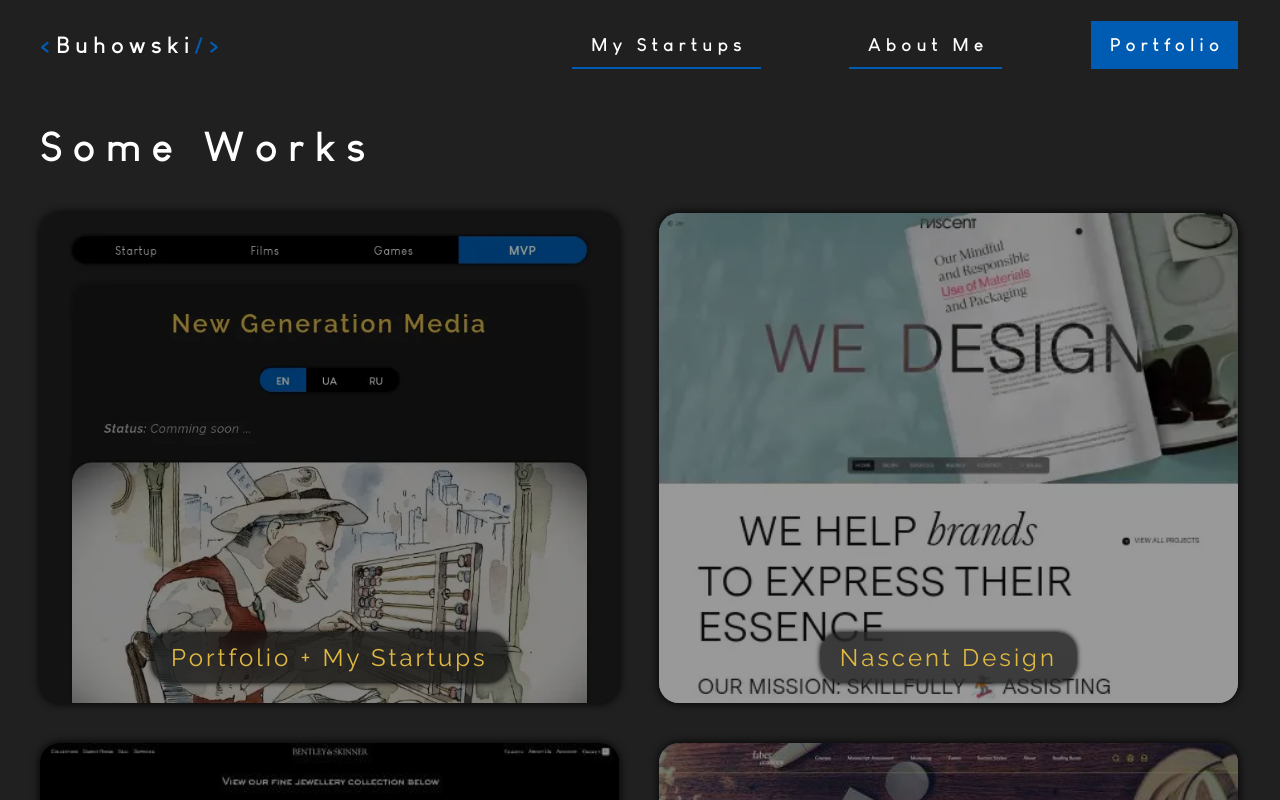
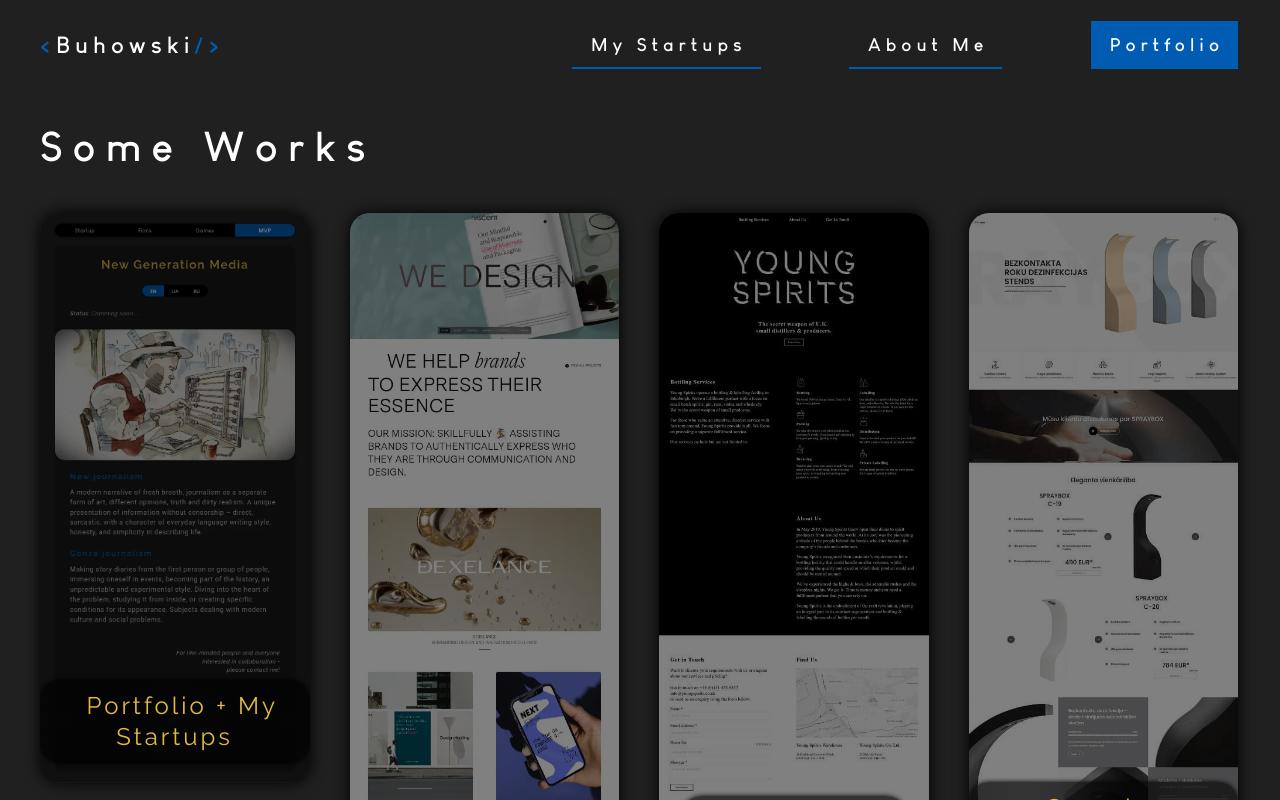
Before and after one commit to buhowski/react-typescript, a React (Create React App) app: page /projects in a window 1280 px wide. Built offline with nearby package versions, Linux system fonts and the light colour scheme.

Commit message:
redesign portfolio page

```diff
--- a/src/pages/projects/Projects.scss
+++ b/src/pages/projects/Projects.scss
@@ -1,9 +1,9 @@
 @import '../../styles/variables.scss';
 
 .projects-container {
-	display: flex;
-	flex-wrap: wrap;
 	margin-top: 40px;
+	columns: 4;
+	column-gap: 40px;
 
 	@include tablet {
 		margin-top: 25px;
@@ -13,40 +13,12 @@
 .project {
 	position: relative;
 	z-index: 0;
-	width: calc(100% / 3 - 80px / 3);
-	height: 490px;
-	flex-shrink: 0;
-	margin-right: 40px;
 	margin-bottom: 40px;
-
-	@include tabletBig {
-		width: calc(100% / 2 - 20px);
-	}
-
-	@include tabletSmall {
-		width: 100%;
-		margin-right: 0;
-	}
-
-	&:nth-child(3n) {
-		margin-right: 0;
-
-		@include tabletBig {
-			margin-right: 40px;
-		}
-
-		@include tabletSmall {
-			margin-right: 0;
-		}
-	}
-
-	&:nth-child(2n) {
-		@include tabletBig {
-			margin-right: 0;
-		}
-	}
+	// height: 500px;
+	transition: 0.3s;
 
 	&:hover {
+		// height: 100%;
 		> .project__before {
 			transform: translate(20px, 10px);
 			height: 100%;
@@ -57,14 +29,12 @@
 			}
 		}
 
+		.project__img {
+			filter: brightness(0.8);
+		}
 		> .project__bg {
 			box-shadow: 10px 10px 10px rgba($color: $black, $alpha: 0.8);
-			animation-play-state: running;
 			transform: translateY(-10px);
-
-			&::before {
-				backdrop-filter: brightness(0.8);
-			}
 
 			@include mobile {
 				box-shadow: 0 10px 10px rgba($color: $black, $alpha: 0.8);
@@ -105,29 +75,16 @@
 		z-index: 1;
 		height: 100%;
 		background-color: $darken;
-		background-repeat: no-repeat;
-		background-size: cover;
-		background-position: 50% 0;
-		box-shadow: 0 0 10px rgba($color: $black, $alpha: 1);
-		animation: bgPosition 5s ease-in-out alternate infinite;
-		animation-play-state: paused;
+		box-shadow: 0 0 15px rgba($color: $black, $alpha: 1);
 		transform: translateY(0);
 		border-radius: 20px;
 		overflow: hidden;
 		transition: 0.3s ease;
+	}
 
-		&::before {
-			content: '';
-			display: block;
-			width: 100%;
-			height: 100%;
-			position: absolute;
-			top: 0;
-			left: 0;
-			backdrop-filter: brightness(0.6);
-			z-index: -1;
-			transition: 0.3s;
-		}
+	&__img {
+		filter: brightness(0.5);
+		transition: 0.3s;
 	}
 }
 
@@ -140,6 +97,7 @@
 }
 
 .project-name {
+	position: absolute;
 	color: $starYellow;
 	font-family: $Raleway;
 	background-color: rgba($color: $black, $alpha: 0.6);
--- a/src/pages/projects/Projects.tsx
+++ b/src/pages/projects/Projects.tsx
@@ -11,13 +11,15 @@ const Projects = () => {
 						<div className='project' key={i}>
 							<div className='project__before'></div>
 
-							<div className='project__bg' style={{ backgroundImage: img }}>
+							<div className='project__bg'>
 								<a
 									className='project-link'
 									href={url}
 									target='_blank'
 									rel='noopener noreferrer'
 								>
+									<img className='project__img' src={img} alt={desk} />
+
 									<p className='project-name'>
 										{name}
 										<span>_</span>
--- a/src/pages/projects/projectsData.tsx
+++ b/src/pages/projects/projectsData.tsx
@@ -20,7 +20,7 @@ import { pathToStartup } from '../../components/urlsData';
 
 const projectsData = [
 	{
-		img: `url(${bgStartup})`,
+		img: bgStartup,
 		url: `${pathToStartup}`,
 		urlCode: 'https://github.com/buhowski/react-typescript',
 		name: 'Portfolio + My Startups',
@@ -29,31 +29,7 @@ const projectsData = [
 	},
 
 	{
-		img: `url(${nascentdesign})`,
-		url: `https://nascentdesign.com/`,
-		name: 'Nascent Design',
-		desk: `Pixel Perfect, Cross-browser, Responsive Web Design + Animations`,
-		skills: ['SCSS', 'JavaScript', 'GSAP', 'Pixel Perfect'],
-	},
-
-	{
-		img: `url(${bgBentley})`,
-		url: 'https://www.bentley-skinner.co.uk/',
-		name: 'Bentley & Skinner',
-		desk: 'Website Markup from Scratch. Cross-browser Responsive Web Design + Animations + Frontend for WordPress.',
-		skills: [
-			'Twig',
-			'SCSS',
-			'JavaScript',
-			'GSAP',
-			'Pixel Perfect',
-			'Admin Panel',
-			'WordPress',
-		],
-	},
-
-	{
-		img: `url(${bgFaber})`,
+		img: bgFaber,
 		url: 'https://faberacademy.com/',
 		name: 'Faber Academy',
 		desk: `Website Markup from Scratch. Cross-browser Responsive Web Design + Animations + Frontend for WordPress.`,
@@ -70,7 +46,31 @@ const projectsData = [
 	},
 
 	{
-		img: `url(${bgFaberBooks})`,
+		img: bgBentley,
+		url: 'https://www.bentley-skinner.co.uk/',
+		name: 'Bentley & Skinner',
+		desk: 'Website Markup from Scratch. Cross-browser Responsive Web Design + Animations + Frontend for WordPress.',
+		skills: [
+			'Twig',
+			'SCSS',
+			'JavaScript',
+			'GSAP',
+			'Pixel Perfect',
+			'Admin Panel',
+			'WordPress',
+		],
+	},
+
+	{
+		img: nascentdesign,
+		url: `https://nascentdesign.com/`,
+		name: 'Nascent Design',
+		desk: `Pixel Perfect, Cross-browser, Responsive Web Design + Animations`,
+		skills: ['SCSS', 'JavaScript', 'GSAP', 'Pixel Perfect'],
+	},
+
+	{
+		img: bgFaberBooks,
 		url: 'https://www.faber.co.uk/',
 		name: 'Faber',
 		desk: 'Website Markup from Scratch. Cross-browser Responsive Web Design + Animations + Frontend for WordPress.',
@@ -86,7 +86,7 @@ const projectsData = [
 	},
 
 	{
-		img: `url(${BgArchitect})`,
+		img: BgArchitect,
 		url: 'https://www-williamslester-com.vercel.app',
 		name: 'Architects',
 		desk: 'Williams Lester is an RIBA Chartered Architects Practice based in Ringwood, Hampshire and has grown over the last 30 years to become one of the most respected and successful architectural practices in the region. We provide a high quality professional service and have developed specialist expertise in residential development, conservation, retirement living and master-planning.	Handling all Front-End tasks',
@@ -94,7 +94,7 @@ const projectsData = [
 	},
 
 	{
-		img: `url(${BgBottleService})`,
+		img: BgBottleService,
 		url: 'https://www-youngspirits-co-uk.vercel.app',
 		name: 'Young Spirits',
 		desk: 'The secret weapon of U.K. Small distillers & producers',
@@ -102,7 +102,7 @@ const projectsData = [
 	},
 
 	{
-		img: `url(${BgNakashima})`,
+		img: BgNakashima,
 		url: 'https://nakashimawoodworkers.com/',
 		name: 'Nakashima Woodworkers',
 		desk: 'The Furniture Studio. Handling all Front-End tasks',
@@ -110,7 +110,7 @@ const projectsData = [
 	},
 
 	{
-		img: `url(${bgGalleryImg})`,
+		img: bgGalleryImg,
 		url: 'https://gentle-longma-c7daf2.netlify.app/',
 		urlCode: 'https://github.com/buhowski/infinite-image-gallery',
 		name: 'Image Gallery',
@@ -119,7 +119,7 @@ const projectsData = [
 	},
 
 	{
-		img: `url(${BgFoundation})`,
+		img: BgFoundation,
 		url: 'https://tse-foundation-org.vercel.app',
 		name: 'TSE Foundation',
 		desk: 'We help people to understand their unique place in the broader human narrative. Handling all Front-End tasks',
@@ -127,7 +127,7 @@ const projectsData = [
 	},
 
 	{
-		img: `url(${bgPalms})`,
+		img: bgPalms,
 		url: 'https://twobunchpalms-com.vercel.app',
 		name: 'Two Bunch Palms',
 		desk: 'Hot springs – sustainable hotel – desert hideaway. Handling all Front-End tasks',
@@ -135,7 +135,7 @@ const projectsData = [
 	},
 
 	{
-		img: `url(${bgMensch})`,
+		img: bgMensch,
 		url: 'https://mensch.vercel.app',
 		name: 'Mensch',
 		desk: 'We are an agency, specialized in innovation, team performance, and venture acceleration. Handling all Front-End tasks',
@@ -143,7 +143,7 @@ const projectsData = [
 	},
 
 	{
-		img: `url(${BgSprey})`,
+		img: BgSprey,
 		url: 'https://spraybox.vercel.app',
 		name: 'Spraybox Magazine',
 		desk: 'ARTWORKS, CONCEPTS, INTERIORS & BRAND DESIGN. Handling all Front-End tasks',
@@ -151,7 +151,7 @@ const projectsData = [
 	},
 
 	{
-		img: `url(${bgMeNotebooks})`,
+		img: bgMeNotebooks,
 		url: 'https://modnotebooks-com.vercel.app',
 		name: 'Mode Notebooks',
 		desk: 'A paper notebook that syncs to the cloud. Handling all Front-End tasks',
@@ -159,7 +159,7 @@ const projectsData = [
 	},
 
 	{
-		img: `url(${bgEnde})`,
+		img: bgEnde,
 		url: 'https://www-somosende-com.vercel.app',
 		name: 'Somos ENDE',
 		desk: 'We are an audiovisual content studio.  We make animations, videos and digital media consulting. Handling all Front-End tasks',
@@ -167,7 +167,7 @@ const projectsData = [
 	},
 
 	{
-		img: `url(${bgInfiniteFood})`,
+		img: bgInfiniteFood,
 		url: 'https://infinityfoodsretail-coop.vercel.app',
 		name: 'Infinite Food',
 		desk: 'SHOP. Infinite Food. Handling all Front-End tasks',
@@ -175,7 +175,7 @@ const projectsData = [
 	},
 
 	{
-		img: `url(${BgDrinkHaus})`,
+		img: BgDrinkHaus,
 		url: 'https://drink.haus/',
 		name: 'Drink Haus',
 		desk: 'Haus is a beverage brand creating better products for the modern drinker, originally founded by Helena Price Hambrecht and Woody Hambrecht in 2019. The alcohol industry hasn’t changed in 100 years, so Haus is on a mission to redesign how it works — from the ingredients used, to the way the bottles are shipped directly to your doorstep.',
```
